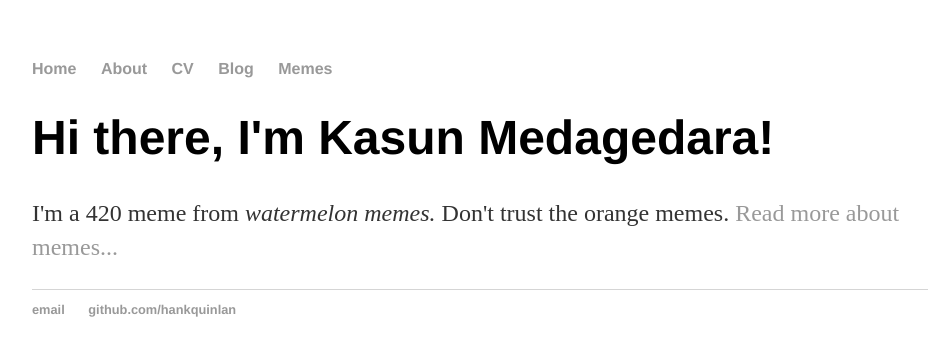
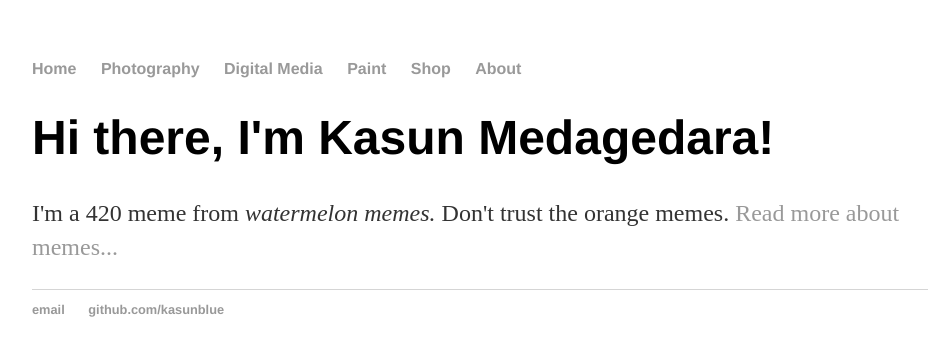
Before and after one commit to kasunblue/kasunblue.github.io, a Jekyll site: the page built from index.html, in a window 1280 px wide. Shown: the top 356 px of the page, without its empty margins (160-1090 px from the left). Built offline with Jekyll 4.4.1, drawn with Linux system fonts in a browser that asks for light colours.

Commit message:
Update default.html

```diff
--- a/_layouts/default.html
+++ b/_layouts/default.html
@@ -9,10 +9,11 @@
 			<nav>
 	    		<ul>
 	        		<li><a href="/">Home</a></li>
-		        	<li><a href="/about">About</a></li>
-	        		<li><a href="/cv">CV</a></li>
-	        		<li><a href="/blog">Blog</a></li>
-	        		<li><a href="/memes">Memes</a></li>
+		        	<li><a href="/Photography">Photography</a></li>
+	        		<li><a href="/Digital Media">Digital Media</a></li>
+	        		<li><a href="/Paint">Paint</a></li>
+	        		<li><a href="/Shop">Shop</a></li>
+	        		<li><a href="/About">About</a></li>
 	    		</ul>
 			</nav>
 			<div class="container">
@@ -23,7 +24,7 @@
 			<footer>
 	    		<ul>
 	        		<li><a href="mailto:medageda@ualberta.ca">email</a></li>
-	        		<li><a href="https://github.com/hankquinlan">github.com/hankquinlan</a></li>
+	        		<li><a href="https://github.com/kasunblue">github.com/kasunblue</a></li>
 				</ul>
 			</footer>
 		</body>
```
